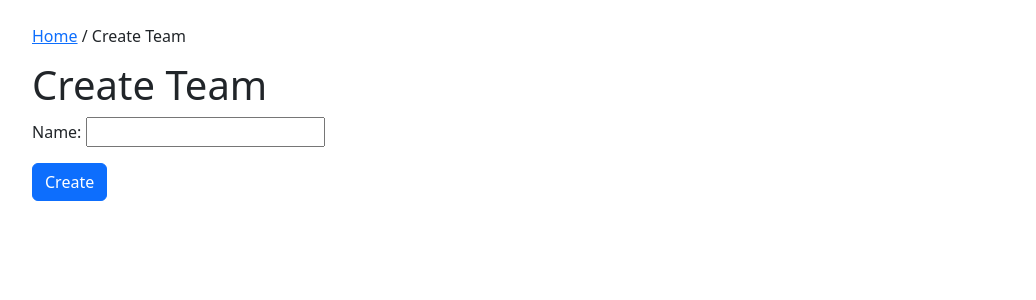
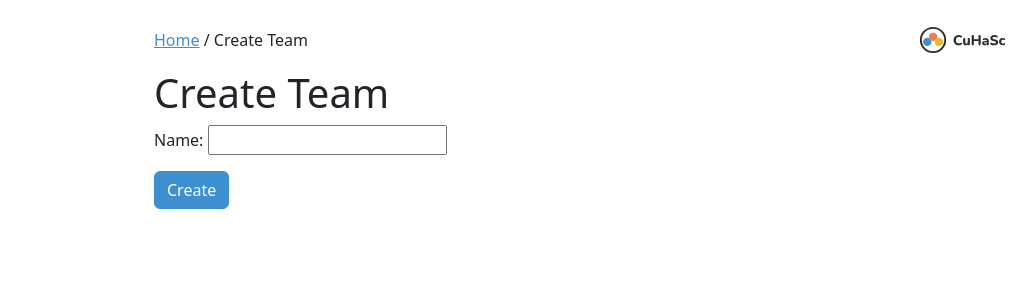
Before and after one commit to prechelt/cuhasc, a Django app: page /create_team in a window 1280 px wide. Shown: the top 300 px of the page, without its empty margins (50-1086 px from the left). Run offline with Django 5.2, Linux system fonts and the light colour scheme.

Commit message:
improve visual design: introduce header area, logo, favicon, harmonized colors, some color accents

```diff
--- a/cuhasc/plots.py
+++ b/cuhasc/plots.py
@@ -21,16 +21,16 @@ def _svg_grid(parts: list[str], language: str) -> dict[str, float]:
     for score in range(1, 6):
         x = _score_to_x(score)
         parts.append(f'<text x="{x:.1f}" y="{_SVG_TOP - 8}" text-anchor="middle"'
-                     f' font-size="11" fill="#888">{score}</text>')
+                     f' font-size="11" fill="var(--cuhasc-chart-muted)">{score}</text>')
     rows: dict[str, float] = {}
     for i, code in enumerate(DIMENSION_ORDER):
         y = _SVG_TOP + i * _SVG_ROW_H + _SVG_ROW_H // 2
         rows[code] = y
         label = instruments.get_dimension_name(code, language)
         parts.append(f'<line x1="{_SVG_LEFT}" y1="{y}" x2="{_SVG_WIDTH - _SVG_RIGHT}" y2="{y}"'
-                     f' stroke="#aaa" stroke-width="1"/>')
+                     f' stroke="var(--cuhasc-chart-line)" stroke-width="1"/>')
         parts.append(f'<text x="{_SVG_LEFT - 10}" y="{y + 4}" text-anchor="end"'
-                     f' font-size="13" fill="#333">{label}</text>')
+                     f' font-size="13" fill="var(--cuhasc-chart-text)">{label}</text>')
     return rows
 
 
@@ -42,7 +42,7 @@ def culture_profile_svg(profile: dict[str, float], language: str) -> str:
     for code, y in rows.items():
         if code in profile:
             x = _score_to_x(profile[code])
-            parts.append(f'<circle cx="{x:.1f}" cy="{y}" r="8" fill="#0d6efd"/>')
+            parts.append(f'<circle cx="{x:.1f}" cy="{y}" r="8" fill="var(--cuhasc-blue)"/>')
     parts.append('</svg>')
     return '\n'.join(parts)
 
@@ -57,12 +57,12 @@ def team_culture_profile_svg(team_profile: dict, language: str) -> str:
         for code, score in member['profile'].items():
             y = rows[code]
             x = _score_to_x(score)
-            parts.append(f'<circle class="member-dot" cx="{x:.1f}" cy="{y}" r="4" fill="#6c757d"/>')
+            parts.append(f'<circle class="member-dot" cx="{x:.1f}" cy="{y}" r="4" fill="var(--cuhasc-orange)"/>')
             parts.append(f'<text class="member-label" x="{x:.1f}" y="{y - 8}" text-anchor="middle"'
-                         f' font-size="10" fill="#333" visibility="hidden">{member["name"]}</text>')
+                         f' font-size="10" fill="var(--cuhasc-chart-text)" visibility="hidden">{member["name"]}</text>')
     for code, score in team_profile['means'].items():
         y = rows[code]
         x = _score_to_x(score)
-        parts.append(f'<circle class="mean-dot" cx="{x:.1f}" cy="{y}" r="8" fill="#0d6efd"/>')
+        parts.append(f'<circle class="mean-dot" cx="{x:.1f}" cy="{y}" r="8" fill="var(--cuhasc-blue)"/>')
     parts.append('</svg>')
     return '\n'.join(parts)
--- /dev/null
+++ b/cuhasc/static/cuhasc/style.css
@@ -0,0 +1,104 @@
+/* Accent palette, sourced from cuhasc-logo.svg, with dark-mode-adjusted tints. */
+:root {
+    --cuhasc-blue: #3E8FD0;
+    --cuhasc-blue-hover: #2f74ac;
+    --cuhasc-blue-active: #275f8c;
+    --cuhasc-orange: #EE7B54;
+    --cuhasc-gold: #F0B429;
+    --cuhasc-dim: #adb5bd;
+    --cuhasc-chart-text: #333;
+    --cuhasc-chart-muted: #888;
+    --cuhasc-chart-line: #aaa;
+}
+
+:root[data-bs-theme="dark"] {
+    --cuhasc-blue: #6fb0e6;
+    --cuhasc-blue-hover: #8cc0ec;
+    --cuhasc-blue-active: #a6cef1;
+    --cuhasc-orange: #f2916d;
+    --cuhasc-gold: #f5c65c;
+    --cuhasc-dim: #6c757d;
+    --cuhasc-chart-text: #dee2e6;
+    --cuhasc-chart-muted: #adb5bd;
+    --cuhasc-chart-line: #6c757d;
+}
+
+/* Bootstrap override: use the logo blue wherever Bootstrap used its stock primary blue. */
+a {
+    --bs-link-color: var(--cuhasc-blue);
+    --bs-link-hover-color: var(--cuhasc-blue-hover);
+    color: var(--bs-link-color);
+}
+
+.btn-primary {
+    --bs-btn-bg: var(--cuhasc-blue);
+    --bs-btn-border-color: var(--cuhasc-blue);
+    --bs-btn-hover-bg: var(--cuhasc-blue-hover);
+    --bs-btn-hover-border-color: var(--cuhasc-blue-hover);
+    --bs-btn-active-bg: var(--cuhasc-blue-active);
+    --bs-btn-active-border-color: var(--cuhasc-blue-active);
+    --bs-btn-disabled-bg: var(--cuhasc-blue);
+    --bs-btn-disabled-border-color: var(--cuhasc-blue);
+}
+
+/* Readable prose/plot measure: comfortably fits the 500px-wide plots with room to spare. */
+.container {
+    max-width: 56em !important;
+}
+
+/* Breadcrumb + logo bar (base.html) */
+.page-header {
+    display: flex;
+    align-items: center;
+    justify-content: space-between;
+    gap: 1rem;
+    margin-bottom: 1.5ex;
+}
+
+.crumb-nav {
+    margin: 0;
+}
+
+.page-logo {
+    height: 32px;
+    width: auto;
+    display: block;
+}
+
+/* Questionnaire: Likert-style options, level label centered below its circle
+   (create_member.html, edit_member.html). Only the first/last levels of a scale
+   carry text (see instruments/scales-*.csv); the middle ones stay blank on purpose. */
+.likert-option {
+    display: flex;
+    flex-direction: column;
+    align-items: center;
+    gap: .25rem;
+    min-width: 4.5rem;
+    padding-left: 0;
+    text-align: center;
+}
+
+.likert-option .form-check-input {
+    float: none;
+    margin: 0;
+}
+
+.likert-option .form-check-label {
+    font-size: .8rem;
+    color: var(--cuhasc-dim);
+}
+
+.likert-option .form-check-input:not(:checked) {
+    border-color: var(--cuhasc-dim);
+    background-color: transparent;
+}
+
+.likert-option .form-check-input:checked {
+    background-color: var(--cuhasc-gold);
+    border-color: var(--cuhasc-gold);
+}
+
+.likert-option:has(.form-check-input:checked) .form-check-label {
+    color: var(--bs-body-color);
+    font-weight: 600;
+}
--- a/cuhasc/templates/cuhasc/adminpage.html
+++ b/cuhasc/templates/cuhasc/adminpage.html
@@ -3,7 +3,6 @@
 {% block title %}Admin page{% endblock %}
 
 {% block content %}
-{{ breadcrumb }}
 <h1>Teams and members</h1>
 <ul>
     {% for team in teams %}
--- a/cuhasc/templates/cuhasc/base.html
+++ b/cuhasc/templates/cuhasc/base.html
@@ -1,4 +1,4 @@
-<!DOCTYPE html>
+{% load static %}<!DOCTYPE html>
 <html lang="en">
 <head>
     <script>
@@ -9,10 +9,18 @@
     <meta charset="UTF-8">
     <meta name="viewport" content="width=device-width, initial-scale=1">
     <title>{% block title %}cuhasc{% endblock %}</title>
+    <link rel="icon" href="{% static 'cuhasc/favicon.png' %}">
     <link href="https://cdn.jsdelivr.net/npm/bootstrap@5.3.3/dist/css/bootstrap.min.css" rel="stylesheet">
+    <link href="{% static 'cuhasc/style.css' %}" rel="stylesheet">
 </head>
 <body>
 <div class="container mt-4">
+    <div class="page-header">
+        {{ breadcrumb }}
+        <a href="{% url 'home' %}" aria-label="CuHaSc home">
+            <img src="{% static 'cuhasc/cuhasc-logo.svg' %}" alt="CuHaSc" class="page-logo">
+        </a>
+    </div>
     {% block content %}{% endblock %}
 </div>
 <script src="https://cdn.jsdelivr.net/npm/bootstrap@5.3.3/dist/js/bootstrap.bundle.min.js"></script>
--- a/cuhasc/templates/cuhasc/create_member.html
+++ b/cuhasc/templates/cuhasc/create_member.html
@@ -3,7 +3,6 @@
 {% block title %}Join Team {{ team.name }}{% endblock %}
 
 {% block content %}
-{{ breadcrumb }}
 <h1>Join Team "{{ team.name }}"</h1>
 <form method="post">
     {% csrf_token %}
@@ -18,7 +17,7 @@
         {% endif %}
         <div class="d-flex flex-wrap gap-3">
             {% for radio in item_field %}
-            <div class="form-check form-check-inline">
+            <div class="form-check likert-option">
                 {{ radio.tag }}
                 <label class="form-check-label" for="{{ radio.id_for_label }}">{{ radio.choice_label }}</label>
             </div>
--- a/cuhasc/templates/cuhasc/create_team.html
+++ b/cuhasc/templates/cuhasc/create_team.html
@@ -3,7 +3,6 @@
 {% block title %}Create Team{% endblock %}
 
 {% block content %}
-{{ breadcrumb }}
 <h1>Create Team</h1>
 <form method="post">
     {% csrf_token %}
--- a/cuhasc/templates/cuhasc/edit_member.html
+++ b/cuhasc/templates/cuhasc/edit_member.html
@@ -3,7 +3,6 @@
 {% block title %}Edit Member "{{ member.name }}"{% endblock %}
 
 {% block content %}
-{{ breadcrumb }}
 <h1>Edit Member "{{ member.name }}"</h1>
 <form method="post">
     {% csrf_token %}
@@ -18,7 +17,7 @@
         {% endif %}
         <div class="d-flex flex-wrap gap-3">
             {% for radio in item_field %}
-            <div class="form-check form-check-inline">
+            <div class="form-check likert-option">
                 {{ radio.tag }}
                 <label class="form-check-label" for="{{ radio.id_for_label }}">{{ radio.choice_label }}</label>
             </div>
--- a/cuhasc/templates/cuhasc/edit_team.html
+++ b/cuhasc/templates/cuhasc/edit_team.html
@@ -3,7 +3,6 @@
 {% block title %}Edit Team "{"{ team.name }}{% endblock %}
 
 {% block content %}
-{{ breadcrumb }}
 <h1>Edit Team "{{ team.name }}"</h1>
 <form method="post">
     {% csrf_token %}
--- a/cuhasc/templates/cuhasc/handbook_section.html
+++ b/cuhasc/templates/cuhasc/handbook_section.html
@@ -3,7 +3,6 @@
 {% block title %}{{ section.title }}{% endblock %}
 
 {% block content %}
-{{ breadcrumb }}
 <h1>{{ section.title }}</h1>
 {{ body_html }}
 {% endblock %}
--- a/cuhasc/templates/cuhasc/home.html
+++ b/cuhasc/templates/cuhasc/home.html
@@ -1,7 +1,6 @@
 {% extends "cuhasc/base.html" %}
 
 {% block content %}
-{{ breadcrumb }}
 <h1>CuHaSc: Culture Handbook for Scrum</h1>
 
 <h2>Teams</h2>
--- a/cuhasc/templates/cuhasc/show_member.html
+++ b/cuhasc/templates/cuhasc/show_member.html
@@ -3,7 +3,6 @@
 {% block title %}Member {{ member.name }}{% endblock %}
 
 {% block content %}
-{{ breadcrumb }}
 <h1>{{ member.name }}</h1>
 <p>Team: {{ member.team.name }}</p>
 <a href="{% url 'edit_member' member.id member.token %}">Edit your profile</a>
--- a/cuhasc/templates/cuhasc/show_team.html
+++ b/cuhasc/templates/cuhasc/show_team.html
@@ -3,7 +3,6 @@
 {% block title %}Team "{{ team.name }}"{% endblock %}
 
 {% block content %}
-{{ breadcrumb }}
 <h1>Team "{{ team.name }}"</h1>
 <p>Share this link with your team members:</p>
 <a href="{% url 'create_member' team.id team.member_token %}">{% url 'create_member' team.id team.member_token %}</a>
--- a/cuhasc/views.py
+++ b/cuhasc/views.py
@@ -15,20 +15,21 @@ from cuhasc.models import AdminPage, Member, Team
 from cuhasc.plots import culture_profile_svg, team_culture_profile_svg
 
 BREADCRUMB_SEPARATOR = ' / '
-BREADCRUMB_STYLE = 'margin-bottom: 1.5ex;'
 
 
 def breadcrumb(*crumbs: tuple[str, str | None]) -> str:
     """A breadcrumb nav built from (label, url) pairs given root-first. A url of None
     renders that crumb as plain text (used for pages with no view to link to, and for
     labels that must not carry a confidential token, e.g. a Team's name on Member-facing
-    pages). The last crumb is always plain text, since it names the current page."""
+    pages). The last crumb is always plain text, since it names the current page.
+    Styling (the ``.crumb-nav`` class, its placement alongside the logo, and the
+    1.5ex margin below the bar) lives in cuhasc/static/cuhasc/style.css."""
     *ancestors, (current_label, _) = crumbs
     parts = [f'<a href="{escape(url)}">{escape(label)}</a>' if url else escape(label)
              for label, url in ancestors]
     parts.append(escape(current_label))
     html = BREADCRUMB_SEPARATOR.join(parts)
-    return mark_safe(f'<nav class="crumb-nav" style="{BREADCRUMB_STYLE}">{html}</nav>')
+    return mark_safe(f'<nav class="crumb-nav">{html}</nav>')
 
 
 def home(request):
```
Also changed, not shown: cuhasc/static/cuhasc/cuhasc-logo.svg (renamed from img/cuhasc-logo.svg), cuhasc/static/cuhasc/favicon.png (renamed from img/favicon.png).
